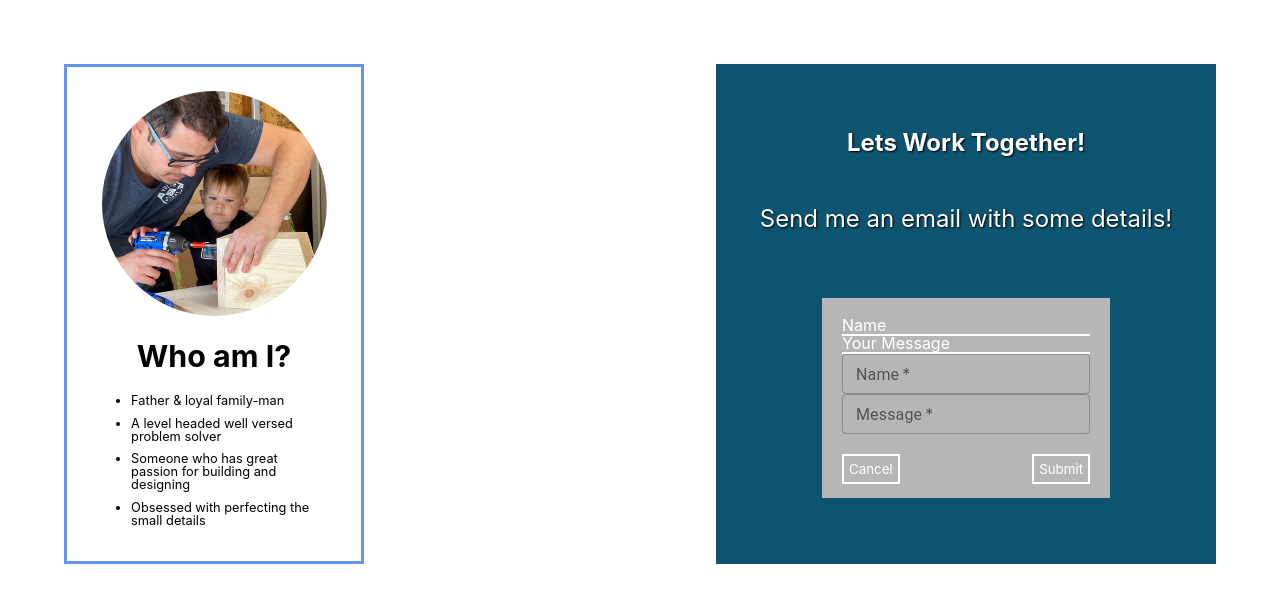
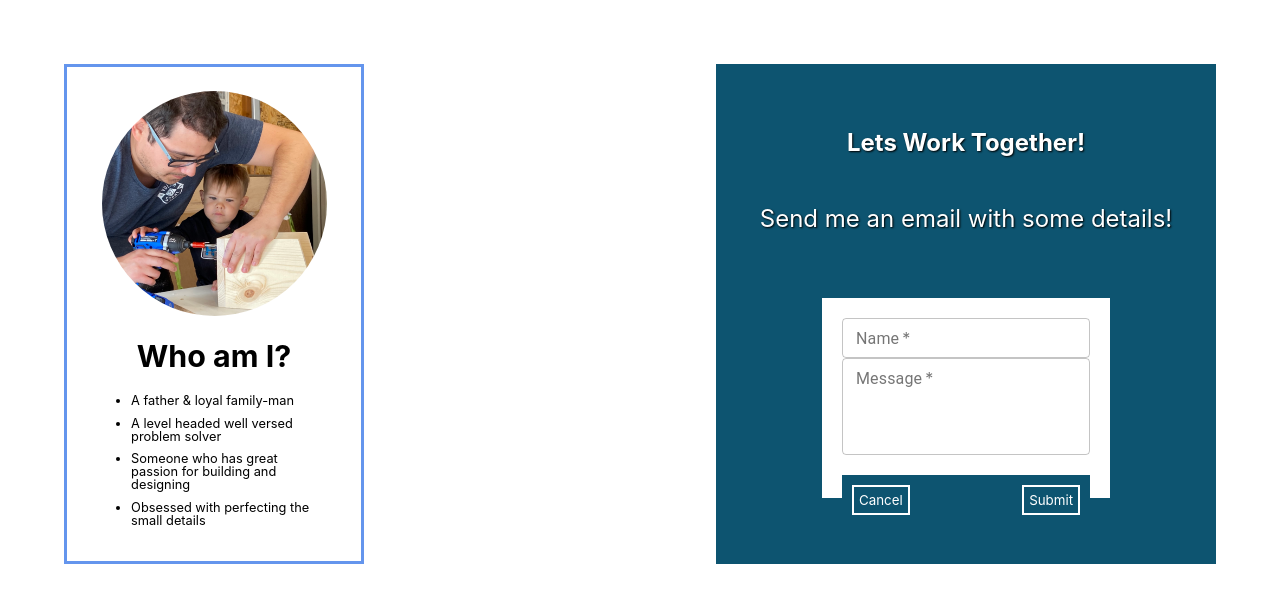
Before and after one commit to carnolol/portfolio-website, a React (Create React App) app: page / in a window 1280 px wide. Shown: the part 1973-2575 px from the top of the page. Built offline with nearby package versions, Linux system fonts and the light colour scheme; no server answers.

Commit message:
emails working and done

```diff
--- a/src/components/About/About.css
+++ b/src/components/About/About.css
@@ -124,7 +124,8 @@
     flex-direction: column;
     height: 200px;
     padding: 20px;
-    background-color: rgb(182, 182, 182);
+    /* background-color: rgb(182, 182, 182); */
+    background-color: white;
     justify-content: space-between;
 }
 
@@ -142,6 +143,8 @@
 
 .work-buttons-container{
     margin-top: 20px;
+    padding: 10px;
+    background-color: #0d5470;
     display: flex;
     justify-content: space-between;
     /* margin-top: 15px; */
--- a/src/components/About/About.js
+++ b/src/components/About/About.js
@@ -63,11 +63,8 @@ function About(props) {
             name: name,
             message: message
         }
-        axios.post('/mail', body).then(res => {
-            console.log(res.data)
-        })
+        axios.post('/mail', body)
         handleReset()
-        console.log(body)
     }
 
     function handleReset(){
@@ -143,7 +140,7 @@ function About(props) {
                     <h1>Who am I?</h1>
                     <ul className='list-container'>
                         <li className='dad-list'>
-                            Father & loyal family-man
+                            A father & loyal family-man
                         </li>
                         <li className='dad-list'>
                             A level headed well versed problem solver
@@ -165,12 +162,12 @@ function About(props) {
                     </div>
 
                     <div className='work-together-inputs-container'>
-                        <input className='work-together-inputs'
+                        {/* <input className='work-together-inputs'
                             placeholder='Name'
                             onChange={(e) => setName(e.target.value)} />
                         <input className='work-together-inputs'
                             placeholder='Your Message'
-                            onChange={e => setMessage(e.target.value)} />
+                            onChange={e => setMessage(e.target.value)} /> */}
                         <ThemeProvider theme={theme}>
                             <TextField
                                 id="outlined-basic"
@@ -189,7 +186,8 @@ function About(props) {
                              variant="outlined"
                              size="small"
                              required="true"
-                             rows="20"
+                             multiline={true}
+                             rows="4"
                              value={message}
                              onChange={e => setMessage(e.target.value)}   />
                         </ThemeProvider>
```
Also changed, not shown: 1 other file (tests, documents, lock files or other folders).
